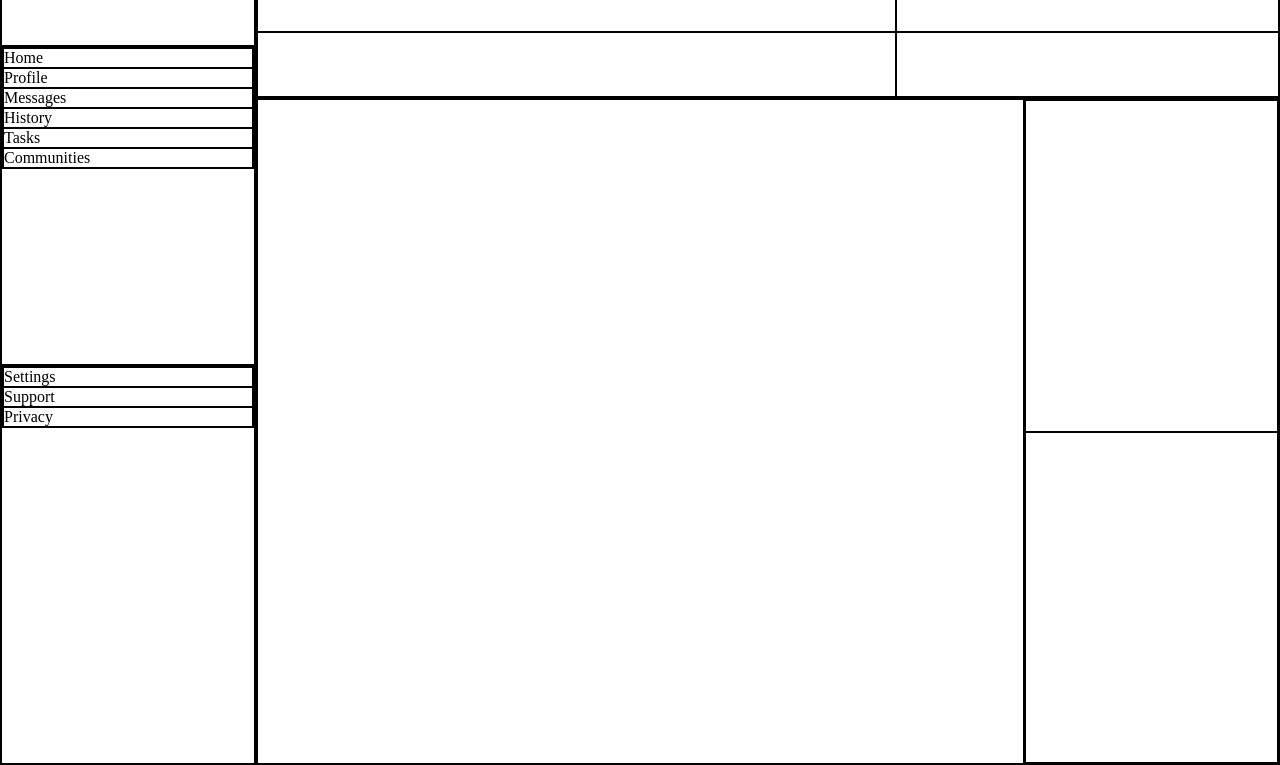
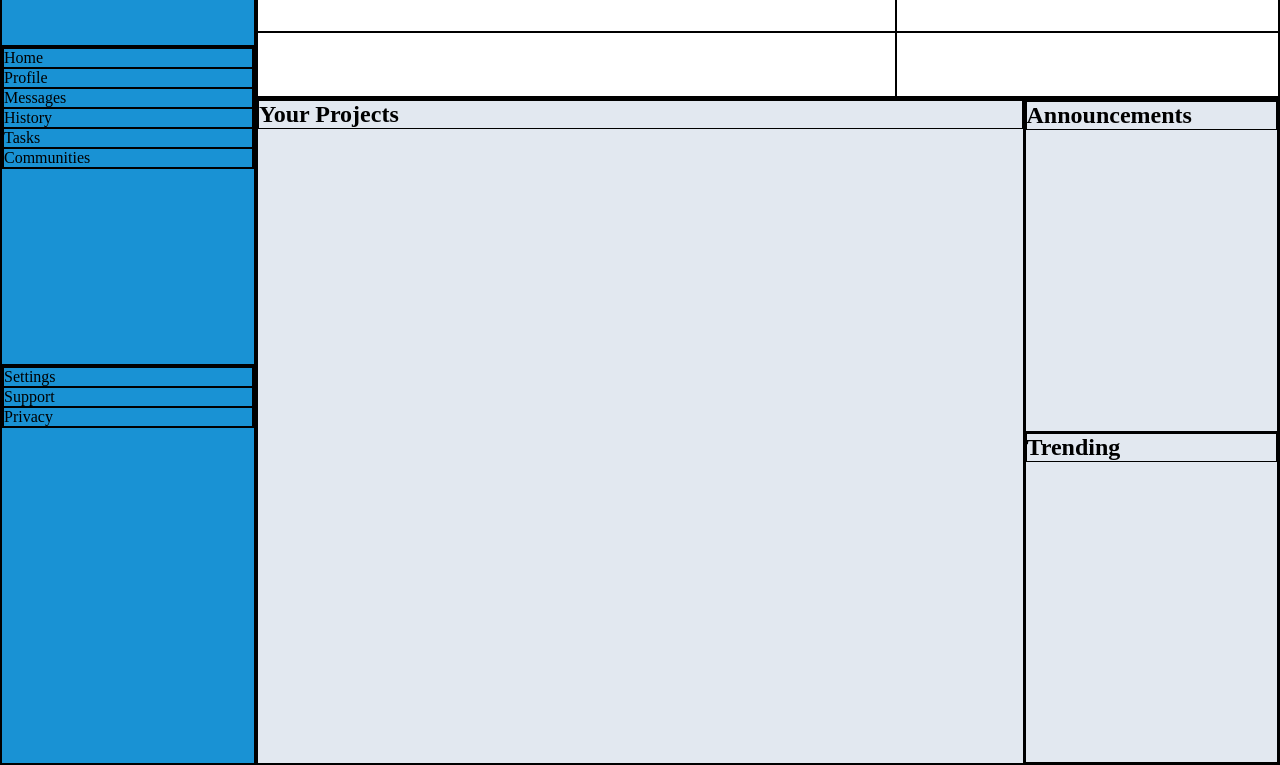
Before and after one commit to kvnok/old_odin_admin_dashboard, a plain HTML site: page index.html in a window 1280 px wide. Shown: the part 35-800 px from the top of the page. Drawn offline with Linux system fonts and the light colour scheme.

Commit message:
comments for future structure

```diff
--- a/index.html
+++ b/index.html
@@ -50,10 +50,31 @@
       </div>
     </div>
     <div class="content">
-      <div class="projects"></div>
+      <div class="projects">
+        <h2>Your Projects</h2>
+        <!-- card -->
+        <!-- card -->
+        <!-- card -->
+        <!-- card -->
+        <!-- card -->
+        <!-- card -->
+      </div>
       <div class="current">
-        <div class="announcements"></div>
-        <div class="trending"></div>
+        <div class="announcements">
+          <h2>Announcements</h2>
+          <!-- card -->
+            <!-- subcard -->
+            <!-- subcard -->
+            <!-- subcard -->
+        </div>
+        <div class="trending">
+          <h2>Trending</h2>
+          <!-- card -->
+            <!-- subcard -->
+            <!-- subcard -->
+            <!-- subcard -->
+            <!-- subcard -->
+        </div>
       </div>
     </div>
 </body>
--- a/styles.css
+++ b/styles.css
@@ -17,6 +17,7 @@
 }
 
 .sidebar {
+  background-color: #1992d4;
   grid-area: 1/1/3/1;
   display: grid;
   grid-template-rows: 1fr 4fr 5fr;
@@ -32,6 +33,7 @@
 }
 
 .nav {
+  background-color: #ffffff;
   grid-area: 1/2/2/3;
   display: grid;
   grid-template-columns: 5fr 3fr;
@@ -52,6 +54,7 @@
 }
 
 .content {
+  background-color: #e2e8f0;
   grid-area: 2/2/3/3;
   display: grid;
   grid-template-columns: 3fr 1fr;
```
